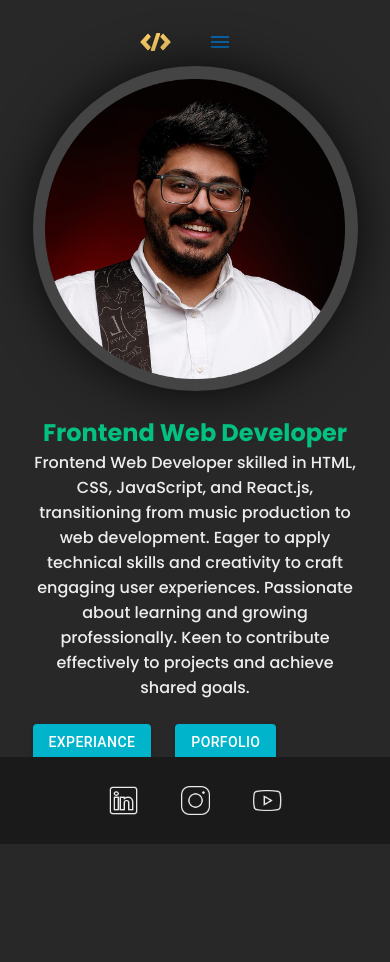
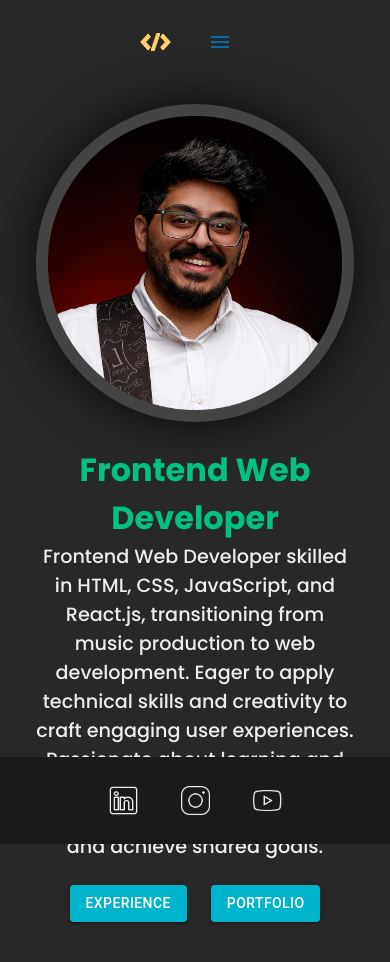
Before and after one commit to Osamaas93/osama-abusafieh-portfolio, a React (Create React App) app: page /osama-abusafieh-portfolio/frontend-development in a window 390 px wide. Shown: the top 962 px of the page. Before the commit the page ends 844 px from the top, so only its background shows below. Built offline with nearby package versions, Linux system fonts and the light colour scheme.

Commit message:
Fix the layout responsiveness

```diff
--- a/src/App.js
+++ b/src/App.js
@@ -1,18 +1,15 @@
 import { BrowserRouter as Router, Routes, Route } from "react-router-dom";
 import Layout from "./layout/Layout";
-import Home from "./pages/Home";
 import FrontendDevelopment from "./pages/FrontendDevelopment";
 import MusicProduction from "./pages/MusicProduction";
 import ContactMe from "./pages/ContactMe";
-import { Container } from "@mui/material";
 
 function App() {
   return (
-    <Container>
     <Router basename="osama-abusafieh-portfolio">
       <Routes>
         <Route path="/" element={<Layout />}>
-            <Route index element={<Home />} />
+          <Route index element={<FrontendDevelopment />} />
           <Route
             path="frontend-development"
             element={<FrontendDevelopment />}
@@ -22,7 +19,6 @@ function App() {
         </Route>
       </Routes>
     </Router>
-    </Container>
   );
 }
 
--- a/src/layout/Footer.js
+++ b/src/layout/Footer.js
@@ -16,6 +16,12 @@ const FooterContainer = styled.div`
   position: fixed;
   bottom: 0;
   left: 0;
+  display: flex;
+  aligh-items: center;
+  justify-content: center;
+
+  color: var(--bodyText);
+  z-index: 0;
   width: 100%;
   padding: 5px 0;
   background: var(--bgDefault);
--- a/src/layout/Header.js
+++ b/src/layout/Header.js
@@ -5,6 +5,7 @@ import { useState, useEffect } from "react";
 import MenuIcon from "@mui/icons-material/Menu";
 import NavBar from "../components/NavBar";
 import DropDownMenu from "../components/DropDownMenu";
+import { Link } from "react-router-dom";
 
 const CustomBox = styled(Box)`
   && {
@@ -25,6 +26,11 @@ const CustomButton = styled(Button)`
   }
 `;
 
+const CustomImgLink = styled(Link)`
+  display: flex;
+  cursor: pointer;
+  text-decoration: none; /* Remove default link underline */
+`;
 const CustomImg = styled.img`
   width: 33px;
 `;
@@ -47,7 +53,12 @@ const Header = () => {
 
   return (
     <Stack direction="row" spacing={2} justifyContent="center" my={3}>
-      <CustomImg src={`${process.env.PUBLIC_URL}/assets/html.png`} alt="awd" />
+      <CustomImgLink to="/">
+        <CustomImg
+          src={`${process.env.PUBLIC_URL}/assets/html.png`}
+          alt="awd"
+        />
+      </CustomImgLink>
 
       {isSmallScreen ? (
         <>
--- a/src/layout/Layout.js
+++ b/src/layout/Layout.js
@@ -4,7 +4,7 @@ import Header from "./Header";
 
 const Layout = () => {
   return (
-    <>
+    <div>
       <Header />
 
       <main>
@@ -12,7 +12,7 @@ const Layout = () => {
       </main>
 
       <Footer />
-    </>
+    </div>
   );
 };
 
--- a/src/pages/ContactMe.js
+++ b/src/pages/ContactMe.js
@@ -10,12 +10,8 @@ import EmailIcon from "@mui/icons-material/Email";
 import TextField from "@mui/material/TextField";
 
 const CustomContainer = styled.div`
-  display: flex;
-  justify-content: center;
-  align-items: center;
-  height: 80vh;
   padding-block: 50px;
-  padding: 50px 20px;
+  padding: 20px 20px 100px 20px;
 `;
 
 const CustomTextField = styled(TextField)`
--- a/src/pages/FrontendDevelopment.js
+++ b/src/pages/FrontendDevelopment.js
@@ -1,81 +1,51 @@
-import { Box, Button, Grid } from "@mui/material";
+import React from "react";
+import { Box, Button, Container, Grid } from "@mui/material";
 import styled from "styled-components";
 import { myInformation } from "../utls/myInfotmation";
 
-const Img = styled("img")`
-  && {
-    margin: auto;
-    display: block;
-    max-width: 400px;
-    max-height: 100%;
+const CustomGrid = styled.div`
   @media (max-width: 700px) {
-      max-width: 300px;
-    }
-  }
-`;
-
-const ImgContainer = styled.div`
-  display: flex;
-  justify-content: center;
-`;
-
-const ImgBackground = styled.div`
-  display: flex;
-  flex-shrink: 0;
-  justify-content: center;
-  width: 430px;
-  height: 430px;
-  border-radius: 528px;
-  background: #444;
-  box-shadow: 0px 0px 50px 0px rgba(0, 0, 0, 0.8);
-  @media (max-width: 700px) {
-    width: 325px;
-    height: 325px;
-  }
-`;
-
-const Title = styled.h2`
-  font-size: 2rem;
-  color: var(--brandSecondary);
-  font-weight: 700;
-  @media (max-width: 700px) {
-    font-size: 1.5rem;
     text-align: center;
   }
 `;
 
-const Description = styled.h4`
-  font-size: 1.2rem;
-  color: var(--bodyText);
-  font-weight: 500;
-  @media (max-width: 700px) {
-    font-size: 1rem;
-    text-align: center;
-  }
-`;
-const Container = styled.div`
-  display: flex;
-  justify-content: center;
-  align-items: center;
-  height: 80vh;
-  padding-block: 50px;
-  padding: 50px 20px;
-`;
-
 const FrontendDevelopment = () => {
   return (
+    <Box
+      sx={{
+        display: "flex",
+        flexDirection: "column",
+        justifyContent: "center",
+        alignItems: "center",
+        minHeight: "calc(100vh - 64px - 64px)", // Adjust according to your header and footer height
+      }}
+    >
       <Container>
-      <Box position="relative">
+        <Box
+          sx={{
+            padding: "20px 20px 100px 20px",
+          }}
+        >
           <Grid container spacing={3}>
             <Grid item xs={12} lg={5}>
-            <ImgContainer>
-              <ImgBackground>
-                <Img
+              <Box
+                display="flex"
+                justifyContent="center"
+                sx={{
+                  border: "12px solid  #444",
+                  boxShadow: "0px 0px 50px 0px rgba(0, 0, 0, 0.8)",
+                  borderRadius: "999px",
+                }}
+              >
+                <img
                   alt="complex"
                   src={`${process.env.PUBLIC_URL}/assets/frontend-img.png`}
+                  style={{
+                    maxWidth: "100%",
+                    maxHeight: "100%",
+                  }}
                 />
-              </ImgBackground>
-            </ImgContainer>
+              </Box>
             </Grid>
             <Grid
               item
@@ -87,26 +57,45 @@ const FrontendDevelopment = () => {
               alignItems="center" // Center the content vertically
             >
               <Grid item>
-              <Title>{myInformation.frontend.title}</Title>
-              <Description>{myInformation.frontend.description}</Description>
+                <CustomGrid>
+                  <h2
+                    style={{
+                      fontSize: "2rem",
+                      color: "var(--brandSecondary)",
+                      fontWeight: 700,
+                    }}
+                  >
+                    {myInformation.frontend.title}
+                  </h2>
+                  <h4
+                    style={{
+                      fontSize: "1.2rem",
+                      color: "var(--bodyText)",
+                      fontWeight: 500,
+                    }}
+                  >
+                    {myInformation.frontend.description}
+                  </h4>
 
                   <Button
                     variant="contained"
                     sx={{ mt: 3, mb: 2, mr: 3, background: "#00B4CC" }}
                   >
-                Experiance
+                    Experience
                   </Button>
                   <Button
                     variant="contained"
                     sx={{ mt: 3, mb: 2, background: "#00B4CC" }}
                   >
-                Porfolio
+                    Portfolio
                   </Button>
+                </CustomGrid>
               </Grid>
             </Grid>
           </Grid>
         </Box>
       </Container>
+    </Box>
   );
 };
 
--- a/src/pages/Home.js
+++ /dev/null
@@ -1,17 +0,0 @@
-import styled from "styled-components";
-import FrontendDevelopment from "./FrontendDevelopment";
-
-const Container = styled.div`
-  display: flex;
-  justify-content: center;
-  align-items: center;
-  height: 80vh;
-  padding-block: 50px;
-  padding: 50px 20px;
-`;
-
-const Home = () => {
-  return <FrontendDevelopment />;
-};
-
-export default Home;
--- a/src/pages/MusicProduction.js
+++ b/src/pages/MusicProduction.js
@@ -1,81 +1,51 @@
-import { Box, Button, Grid } from "@mui/material";
+import React from "react";
+import { Box, Button, Container, Grid } from "@mui/material";
+import { myInformation } from "../utls/myInfotmation";
 import styled from "styled-components";
-import { myInformation } from "../utls/myInfotmation";
 
-const Img = styled("img")`
-  && {
-    margin: auto;
-    display: block;
-    max-width: 400px;
-    max-height: 100%;
+const CustomGrid = styled.div`
   @media (max-width: 700px) {
-      max-width: 300px;
-    }
-  }
-`;
-
-const ImgContainer = styled.div`
-  display: flex;
-  justify-content: center;
-`;
-
-const ImgBackground = styled.div`
-  display: flex;
-  flex-shrink: 0;
-  justify-content: center;
-  width: 430px;
-  height: 430px;
-  border-radius: 528px;
-  background: #444;
-  box-shadow: 0px 0px 50px 0px rgba(0, 0, 0, 0.8);
-  @media (max-width: 700px) {
-    width: 325px;
-    height: 325px;
-  }
-`;
-
-const Title = styled.h2`
-  font-size: 2rem;
-  color: var(--brandSecondary);
-  font-weight: 700;
-  @media (max-width: 700px) {
-    font-size: 1.5rem;
     text-align: center;
   }
 `;
 
-const Description = styled.h4`
-  font-size: 1.2rem;
-  color: var(--bodyText);
-  font-weight: 500;
-  @media (max-width: 700px) {
-    font-size: 1rem;
-    text-align: center;
-  }
-`;
-const Container = styled.div`
-  display: flex;
-  justify-content: center;
-  align-items: center;
-  height: 80vh;
-  padding-block: 50px;
-  padding: 50px 20px;
-`;
-
-const MusicProduction = () => {
+const FrontendDevelopment = () => {
   return (
+    <Box
+      sx={{
+        display: "flex",
+        flexDirection: "column",
+        justifyContent: "center",
+        alignItems: "center",
+        minHeight: "calc(100vh - 64px - 64px)", // Adjust according to your header and footer height
+      }}
+    >
       <Container>
-      <Box position="relative">
+        <Box
+          sx={{
+            padding: "20px 20px 100px 20px",
+          }}
+        >
           <Grid container spacing={3}>
             <Grid item xs={12} lg={5}>
-            <ImgContainer>
-              <ImgBackground>
-                <Img
+              <Box
+                display="flex"
+                justifyContent="center"
+                sx={{
+                  border: "12px solid  #444",
+                  boxShadow: "0px 0px 50px 0px rgba(0, 0, 0, 0.8)",
+                  borderRadius: "999px",
+                }}
+              >
+                <img
                   alt="complex"
                   src={`${process.env.PUBLIC_URL}/assets/music-img.png`}
+                  style={{
+                    maxWidth: "100%",
+                    maxHeight: "100%",
+                  }}
                 />
-              </ImgBackground>
-            </ImgContainer>
+              </Box>
             </Grid>
             <Grid
               item
@@ -84,30 +54,48 @@ const MusicProduction = () => {
               container
               direction="column"
               justifyContent="center"
-            alignItems="center" // Center the content vertically
+              alignItems="center"
             >
               <Grid item>
-              <Title>{myInformation.music.title}</Title>
-              <Description>{myInformation.music.description}</Description>
-
+                <CustomGrid>
+                  <h2
+                    style={{
+                      fontSize: "2rem",
+                      color: "var(--brandSecondary)",
+                      fontWeight: 700,
+                    }}
+                  >
+                    {myInformation.music.title}
+                  </h2>
+                  <h4
+                    style={{
+                      fontSize: "1.2rem",
+                      color: "var(--bodyText)",
+                      fontWeight: 500,
+                    }}
+                  >
+                    {myInformation.music.description}
+                  </h4>
                   <Button
                     variant="contained"
                     sx={{ mt: 3, mb: 2, mr: 3, background: "#00B4CC" }}
                   >
-                Experiance
+                    Experience
                   </Button>
                   <Button
                     variant="contained"
                     sx={{ mt: 3, mb: 2, background: "#00B4CC" }}
                   >
-                Porfolio
+                    Portfolio
                   </Button>
+                </CustomGrid>
               </Grid>
             </Grid>
           </Grid>
         </Box>
       </Container>
+    </Box>
   );
 };
 
-export default MusicProduction;
+export default FrontendDevelopment;
```
Also changed, not shown: 9 other files (tests, documents, lock files or other folders). Lines whose indentation alone changed are shown as unchanged.
